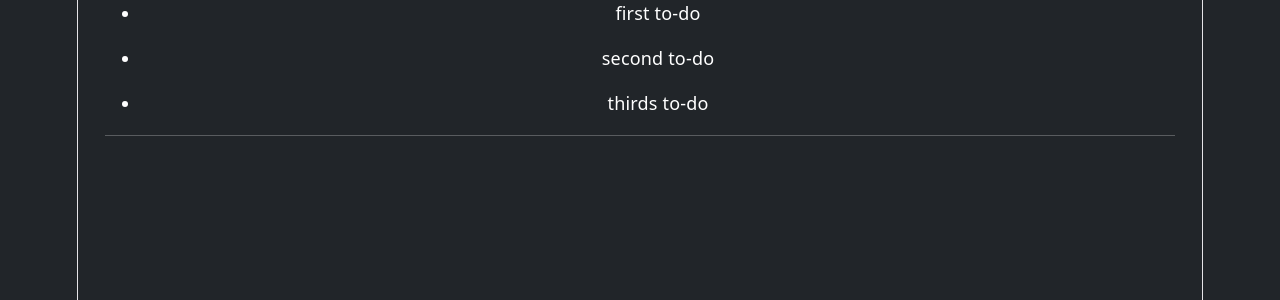
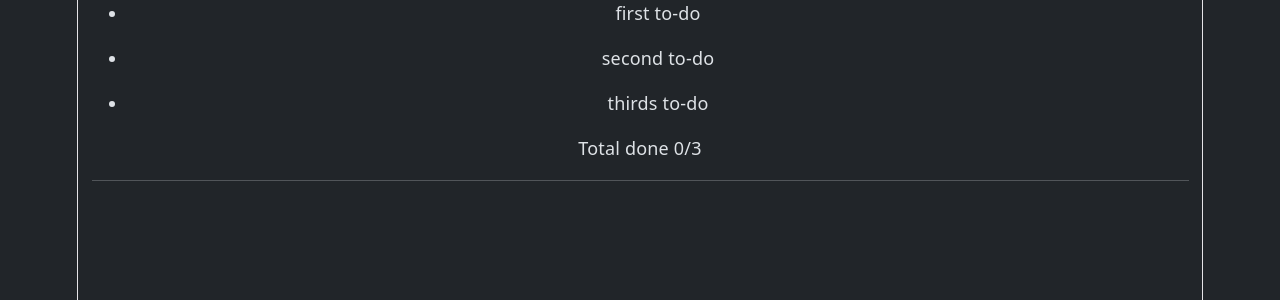
Before and after one commit to Petrasoderstrom1612/REACT-01, a React (Vite) app in the folder 03-simple-todos/: page / in a window 1280 px wide. Shown: the top 300 px of the page. Built offline with nearby package versions, Linux system fonts and the light colour scheme.

Commit message:
added total done tdos

```diff
--- a/03-simple-todos/src/App.tsx
+++ b/03-simple-todos/src/App.tsx
@@ -15,14 +15,13 @@ const [todos, setTodos] = useState<Todo[]>([
 ])
 
   return (
-  <div className="container bg-dark text-white">
     <div className="container">
       {todos.map(todo => <ul>
         <li>{todo.title}</li>
       </ul>)}
+      <p>Total done {todos.filter(t => t.done).length}/{todos.length}</p>
       <hr></hr>
     </div>
-  </div>
   )
 }
 
```
